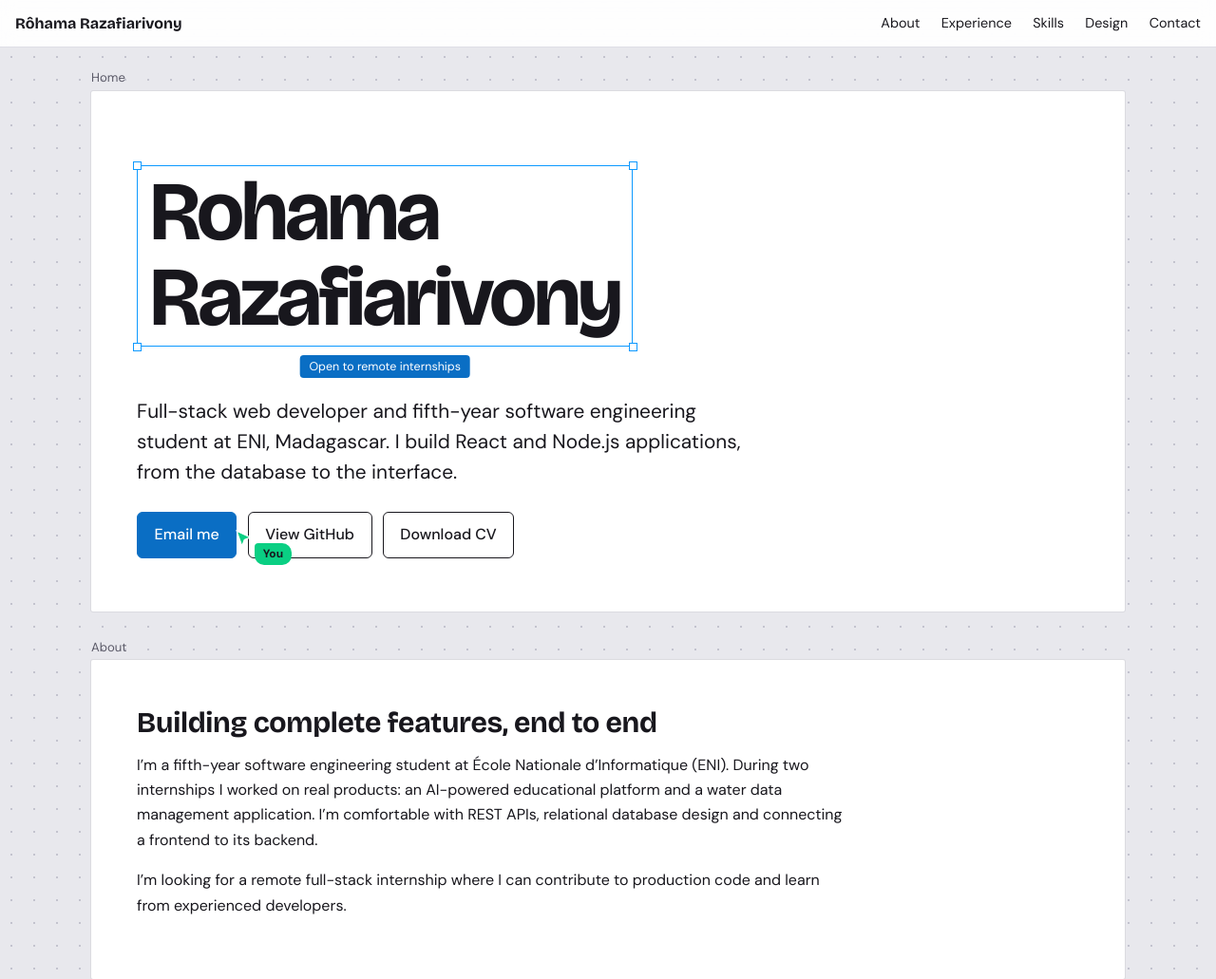
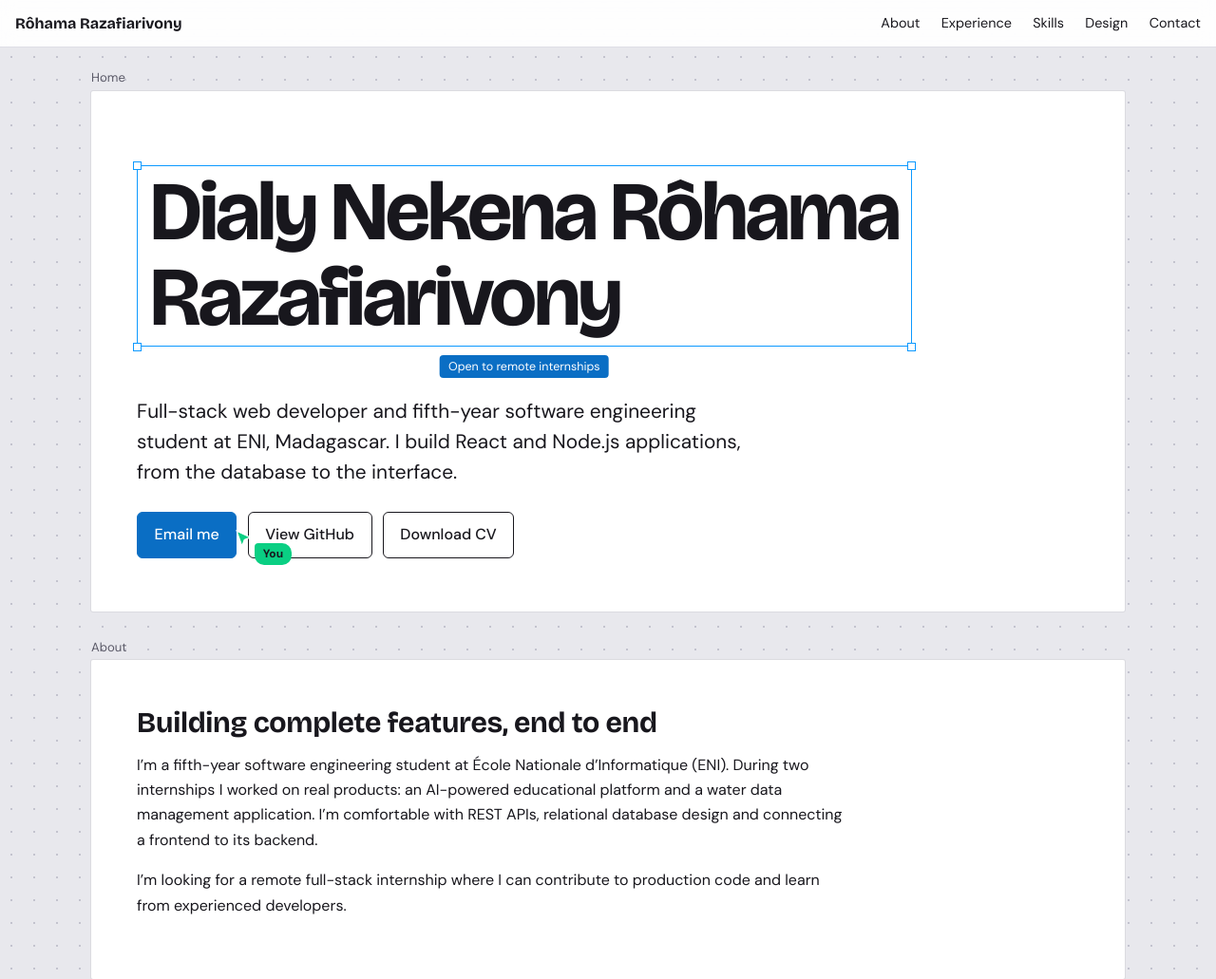
Before and after one commit to petso-r/petso-r.github.io, a plain HTML site: page index.html in a window 1280 px wide. Shown: the top 1031 px of the page at 95% size. Drawn offline with nearby package versions, Linux system fonts and the light colour scheme.

Commit message:
Update hero section heading in index.html

```diff
--- a/index.html
+++ b/index.html
@@ -27,7 +27,7 @@
   <section class="frame hero" id="top">
     <span class="frame-name">Home</span>
     <div class="selection">
-      <h1><span>Rohama</span><span>Razafiarivony</span></h1>
+      <h1><span>Dialy Nekena Rôhama</span><span>Razafiarivony</span></h1>
       <i class="h tl"></i><i class="h tr"></i><i class="h bl"></i><i class="h br"></i>
       <span class="dim">Open to remote internships</span>
     </div>
```
